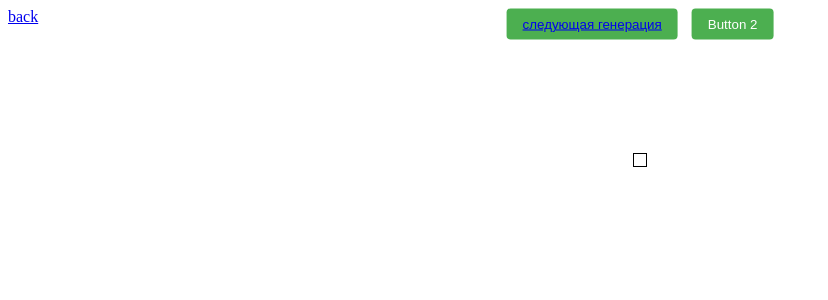
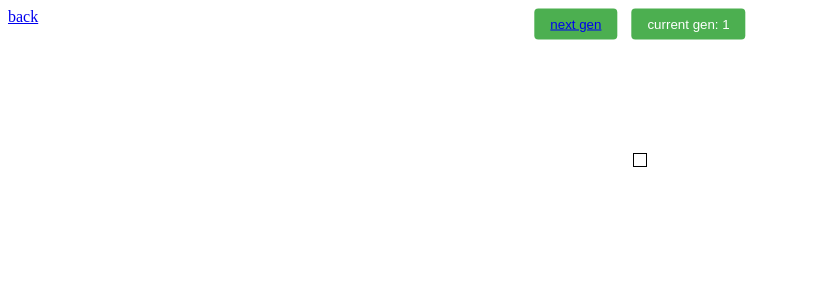
Before and after one commit to Vaiem/game-of-life-on-flask, a Flask app: template templates/game.html in a window 1280 px wide. Shown: the top 300 px of the page, without its empty margins (0-828 px from the left). Run offline with Flask 3, Linux system fonts and the light colour scheme; the template is opened without the code that fills it: most values are stand-ins (such as "Sample title", 1, 10 or a date in 2020).

Commit message:
add support info current gen

```diff
--- a/main.py
+++ b/main.py
@@ -12,13 +12,13 @@ app = Flask(__name__)
 
 @app.route("/")
 def ferst():
-    a = Game(5,5)
+    a = Game(15,15)
     return render_template("index.html" )
 
 @app.route("/game", endpoint='game')
 def game():
     mapG = Game().gameMap.tolist()
-    return render_template("game.html", gameMap= mapG)
+    return render_template("game.html", gameMap= mapG, count= Game().countGen)
 
 @app.route("/nextGen")
 def nextGen():
--- a/model.py
+++ b/model.py
@@ -13,6 +13,7 @@ class Game(metaclass = SingletonMeta):
     def __init__(self, size_x= 3, size_y =3):
         self.y = size_y
         self.x = size_x
+        self.countGen = 0
         self.gameMap = self.gen_start_map()
 
 
@@ -25,6 +26,7 @@ class Game(metaclass = SingletonMeta):
         return game_map
 
     def gen_next(self):
+        self.countGen += 1
         for i in range(self.y):
             for j in range(self.x):
                 self.check_live(i,j)
--- a/templates/game.html
+++ b/templates/game.html
@@ -8,8 +8,8 @@
   {% import "macros.html" as macros %}
 	<body>
         <div class="game_bar">
-            <button> <a href="/nextGen"> следующая генерация </a> </button>
-	        <button>Button 2</button>
+            <button> <a href="/nextGen"> next gen</a> </button>
+            <button>current gen: {{count}}</button>
         </div>
 
         <div class="game_contain">
--- a/templates/index.html
+++ b/templates/index.html
@@ -7,6 +7,6 @@
 	</head>
 
 	<body>
-        <a class="gen" href="/game"> сгенирировать мир</a>
+        <a class="gen" href="/game"> create world </a>
 	</body>
 </html>
```
